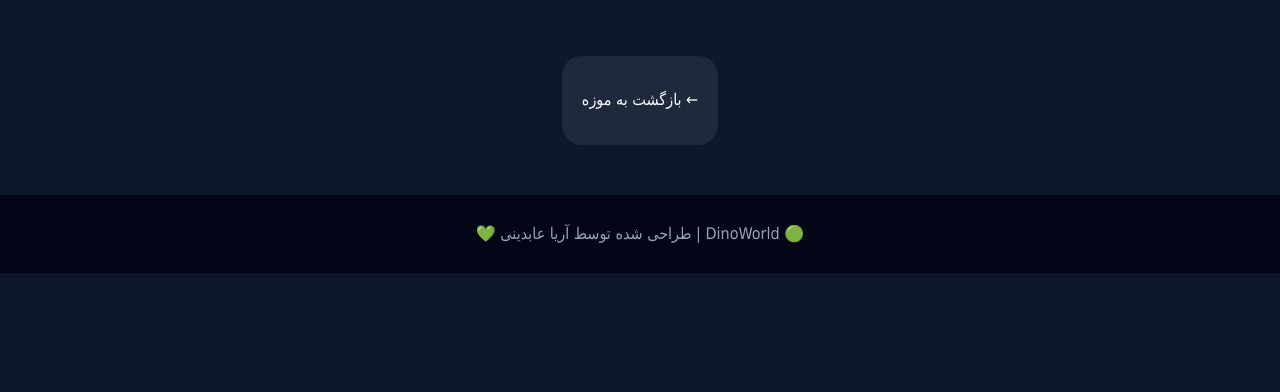
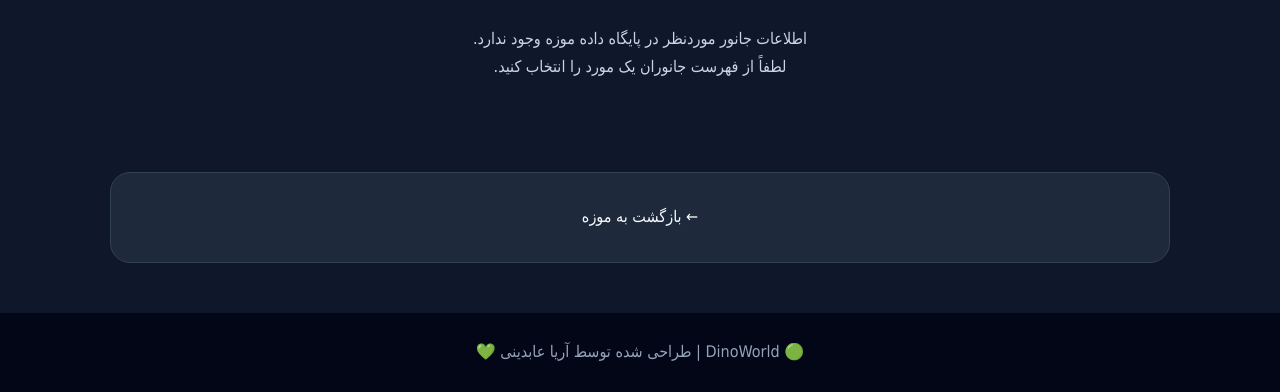
Before and after one commit to IMORTALOO11228/Dino-World-, a plain HTML site: page animal.html in a window 1280 px wide. Shown: the part 573-965 px from the top of the page. Before the commit the page ends 846 px from the top, so only its background shows below. Drawn offline with Linux system fonts and the light colour scheme.

Commit message:
Restore working animal details page

```diff
--- a/animal.html
+++ b/animal.html
@@ -55,20 +55,13 @@
             "
         >
 
-            <button
+            <a
                 id="back-to-animals"
-                type="button"
+                href="animals.html/animals.html"
                 class="period-card"
-                style="
-                    display:inline-block;
-                    width:auto;
-                    border:none;
-                    font:inherit;
-                    cursor:pointer;
-                "
             >
                 ← بازگشت به موزه
-            </button>
+            </a>
 
         </div>
 
@@ -80,7 +73,6 @@
     </footer>
 
 
-    <!-- پایگاه داده جانوران -->
     <script src="./script.js/script.js"></script>
 
 
@@ -91,10 +83,8 @@
                 window.location.search
             );
 
-
         const selectedName =
             params.get("name");
-
 
         const selectedPeriod =
             params.get("period");
@@ -105,14 +95,12 @@
                 "animal-name"
             );
 
-
         const detailsElement =
             document.getElementById(
                 "animal-details"
             );
 
-
-        const backButton =
+        const backLink =
             document.getElementById(
                 "back-to-animals"
             );
@@ -248,20 +236,15 @@
                 animal.period;
 
 
-            backButton.addEventListener(
-                "click",
-                function () {
+            if (periodToReturn) {
 
-                    window.location.replace(
-                        "animals.html/animals.html?period=" +
-                        encodeURIComponent(
-                            periodToReturn
-                        )
+                backLink.href =
+                    "animals.html/animals.html?period=" +
+                    encodeURIComponent(
+                        periodToReturn
                     );
 
-                }
-            );
-
+            }
 
         } else {
 
@@ -281,4 +264,16 @@
                 </p>
 
                 <p>
-                    لطفاً از ف
+                    لطفاً از فهرست جانوران
+                    یک مورد را انتخاب کنید.
+                </p>
+
+            `;
+
+        }
+
+    </script>
+
+</body>
+
+</html>
```
